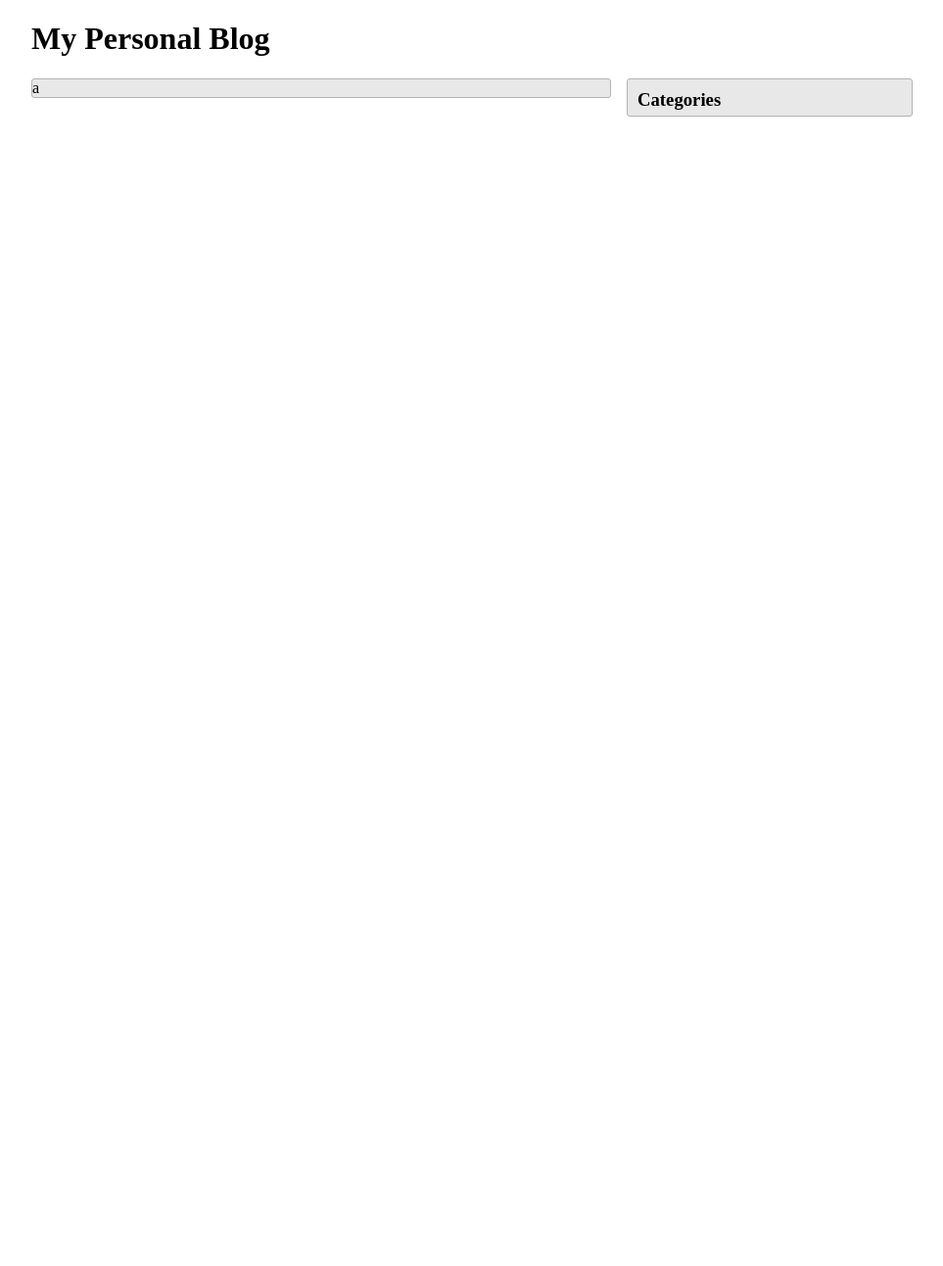
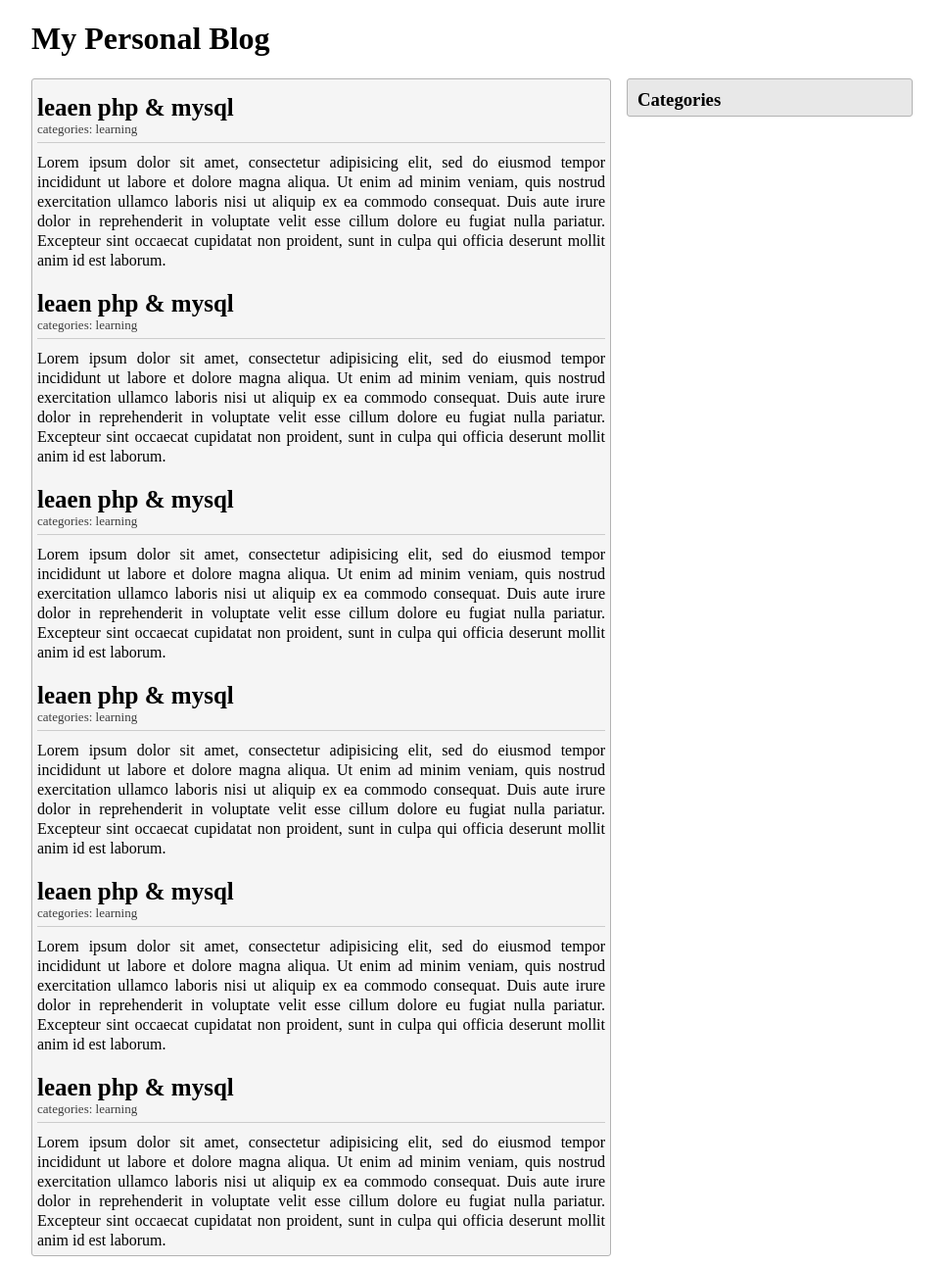
Before and after one commit to JamshidAjam/a-simple-cms, a PHP site: page / in a window 1280 px wide. Shown: the whole page at 98% size, without its empty margins (158-1121 px from the left). Before the commit the page ends 119 px from the top, so only its background shows below. Run offline with PHP 8.4, Linux system fonts and the light colour scheme; data that the repository does not hold is empty.

Commit message:
added content section

```diff
--- a/index.php
+++ b/index.php
@@ -17,7 +17,68 @@ global $db;
 
 	<h1><?php echo constant('MY_BLOG_NAME') ?></h1>
 
-	<div class="content">a</div>
+	<div class="content">
+		<div class="post">
+			<div class="post-title">leaen php &amp; mysql</div>
+			<div class="post-cat">categories: learning</div>
+			<div class="post-text">Lorem ipsum dolor sit amet, consectetur adipisicing elit, sed do eiusmod
+			tempor incididunt ut labore et dolore magna aliqua. Ut enim ad minim veniam,
+			quis nostrud exercitation ullamco laboris nisi ut aliquip ex ea commodo
+			consequat. Duis aute irure dolor in reprehenderit in voluptate velit esse
+			cillum dolore eu fugiat nulla pariatur. Excepteur sint occaecat cupidatat non
+			proident, sunt in culpa qui officia deserunt mollit anim id est laborum.</div>
+		</div>
+		<div class="post">
+			<div class="post-title">leaen php &amp; mysql</div>
+			<div class="post-cat">categories: learning</div>
+			<div class="post-text">Lorem ipsum dolor sit amet, consectetur adipisicing elit, sed do eiusmod
+			tempor incididunt ut labore et dolore magna aliqua. Ut enim ad minim veniam,
+			quis nostrud exercitation ullamco laboris nisi ut aliquip ex ea commodo
+			consequat. Duis aute irure dolor in reprehenderit in voluptate velit esse
+			cillum dolore eu fugiat nulla pariatur. Excepteur sint occaecat cupidatat non
+			proident, sunt in culpa qui officia deserunt mollit anim id est laborum.</div>
+		</div>
+		<div class="post">
+			<div class="post-title">leaen php &amp; mysql</div>
+			<div class="post-cat">categories: learning</div>
+			<div class="post-text">Lorem ipsum dolor sit amet, consectetur adipisicing elit, sed do eiusmod
+			tempor incididunt ut labore et dolore magna aliqua. Ut enim ad minim veniam,
+			quis nostrud exercitation ullamco laboris nisi ut aliquip ex ea commodo
+			consequat. Duis aute irure dolor in reprehenderit in voluptate velit esse
+			cillum dolore eu fugiat nulla pariatur. Excepteur sint occaecat cupidatat non
+			proident, sunt in culpa qui officia deserunt mollit anim id est laborum.</div>
+		</div>
+		<div class="post">
+			<div class="post-title">leaen php &amp; mysql</div>
+			<div class="post-cat">categories: learning</div>
+			<div class="post-text">Lorem ipsum dolor sit amet, consectetur adipisicing elit, sed do eiusmod
+			tempor incididunt ut labore et dolore magna aliqua. Ut enim ad minim veniam,
+			quis nostrud exercitation ullamco laboris nisi ut aliquip ex ea commodo
+			consequat. Duis aute irure dolor in reprehenderit in voluptate velit esse
+			cillum dolore eu fugiat nulla pariatur. Excepteur sint occaecat cupidatat non
+			proident, sunt in culpa qui officia deserunt mollit anim id est laborum.</div>
+		</div>
+		<div class="post">
+			<div class="post-title">leaen php &amp; mysql</div>
+			<div class="post-cat">categories: learning</div>
+			<div class="post-text">Lorem ipsum dolor sit amet, consectetur adipisicing elit, sed do eiusmod
+			tempor incididunt ut labore et dolore magna aliqua. Ut enim ad minim veniam,
+			quis nostrud exercitation ullamco laboris nisi ut aliquip ex ea commodo
+			consequat. Duis aute irure dolor in reprehenderit in voluptate velit esse
+			cillum dolore eu fugiat nulla pariatur. Excepteur sint occaecat cupidatat non
+			proident, sunt in culpa qui officia deserunt mollit anim id est laborum.</div>
+		</div>
+		<div class="post">
+			<div class="post-title">leaen php &amp; mysql</div>
+			<div class="post-cat">categories: learning</div>
+			<div class="post-text">Lorem ipsum dolor sit amet, consectetur adipisicing elit, sed do eiusmod
+			tempor incididunt ut labore et dolore magna aliqua. Ut enim ad minim veniam,
+			quis nostrud exercitation ullamco laboris nisi ut aliquip ex ea commodo
+			consequat. Duis aute irure dolor in reprehenderit in voluptate velit esse
+			cillum dolore eu fugiat nulla pariatur. Excepteur sint occaecat cupidatat non
+			proident, sunt in culpa qui officia deserunt mollit anim id est laborum.</div>
+		</div>
+	</div>
 	<div class="sidebar">
 		<h3>Categories</h3>
 		<ul>
--- a/style.css
+++ b/style.css
@@ -11,9 +11,10 @@ body {
 	width: 590px;
 	background-color: red;
 	float: left;
-	background-color: #e8e8e8;
+	background-color: #f5f5f5;
 	border: 1px solid #b3b3b3;
 	border-radius: 3px;
+	margin-bottom: 10px;
 }
 .sidebar {
 	width: 290px;
@@ -29,3 +30,24 @@ body {
 .sidebar ul {
 	margin: 5px;
 }
+
+.post {
+	padding: 5px;
+}
+.post .post-title {
+	font-size: 25px;
+	font-weight: bold;
+	padding-top: 10px;
+}
+.post .post-cat {
+	font-size: 13px;
+	color: #3d3d3d;
+	border-bottom: 1px solid #ccc;
+	padding-bottom: 5px;
+}
+.post .post-text {
+	padding-top: 10px;
+	line-height: 20px;
+	text-align: justify;
+
+}
```
